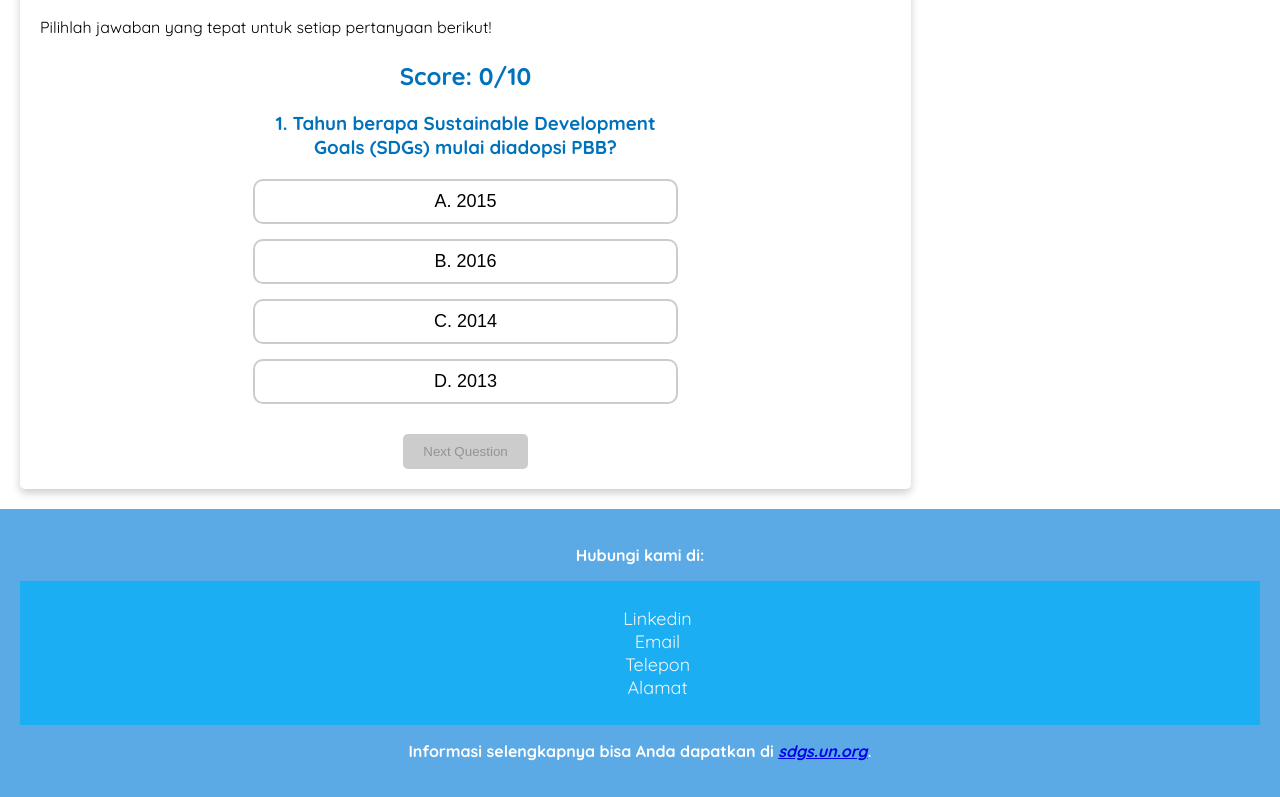
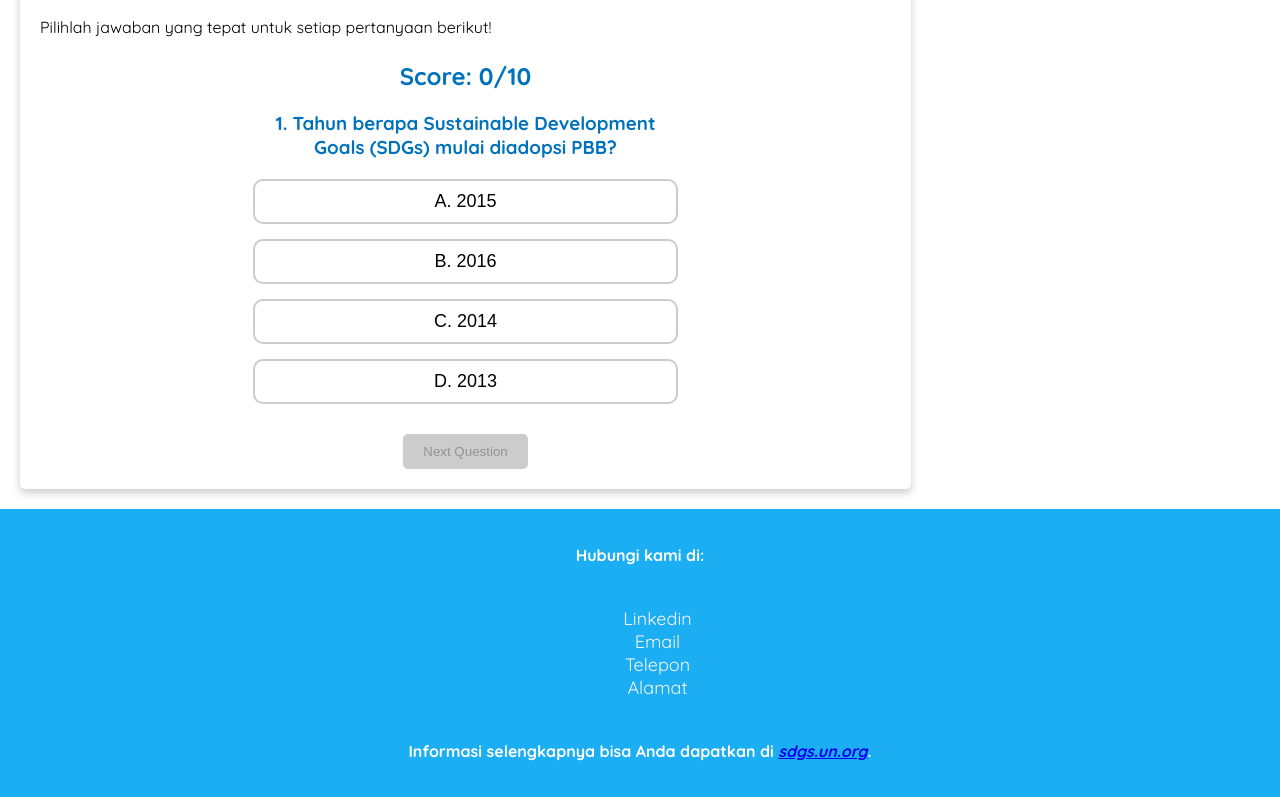
Before and after one commit to MreffyH/SDGs-Virtual-Lab, a plain HTML site: page index.html in a window 1280 px wide. Shown: the part 4314-5111 px from the top of the page. Drawn offline with Linux system fonts and the light colour scheme; no server answers; a web font is replaced by a local one.

Commit message:
Update styles.css

```diff
--- a/assets/styles/styles.css
+++ b/assets/styles/styles.css
@@ -15,7 +15,7 @@ h2, h3 {
 footer {
     padding: 20px;
     color: white;
-    background-color: #5ba9e5;
+    background-color: #1baef2;
     text-align: center;
     font-weight: bold;
 }
@@ -144,7 +144,7 @@ header {
 footer {
     padding: 20px;
     color: white;
-    background-color: #5ba9e5;
+    background-color: #1baef2;
     text-align: center;
 }
 
```
